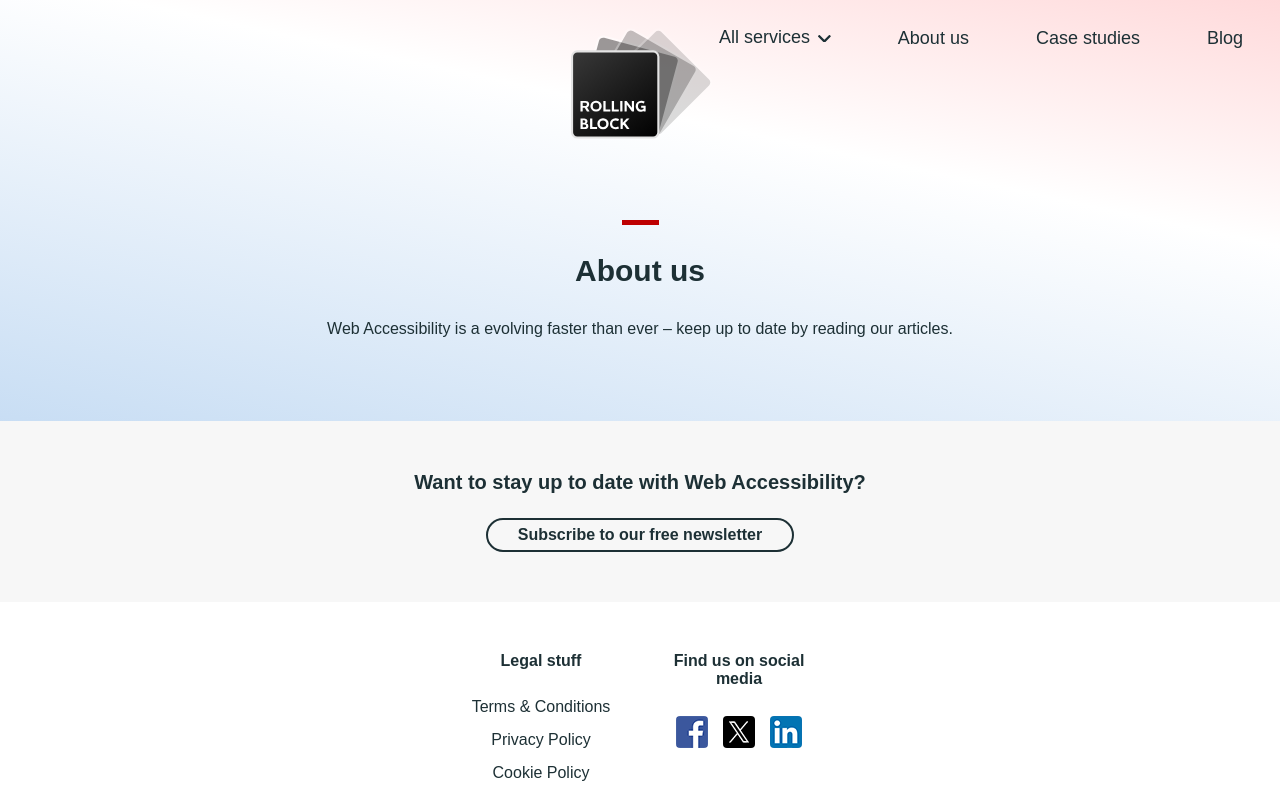
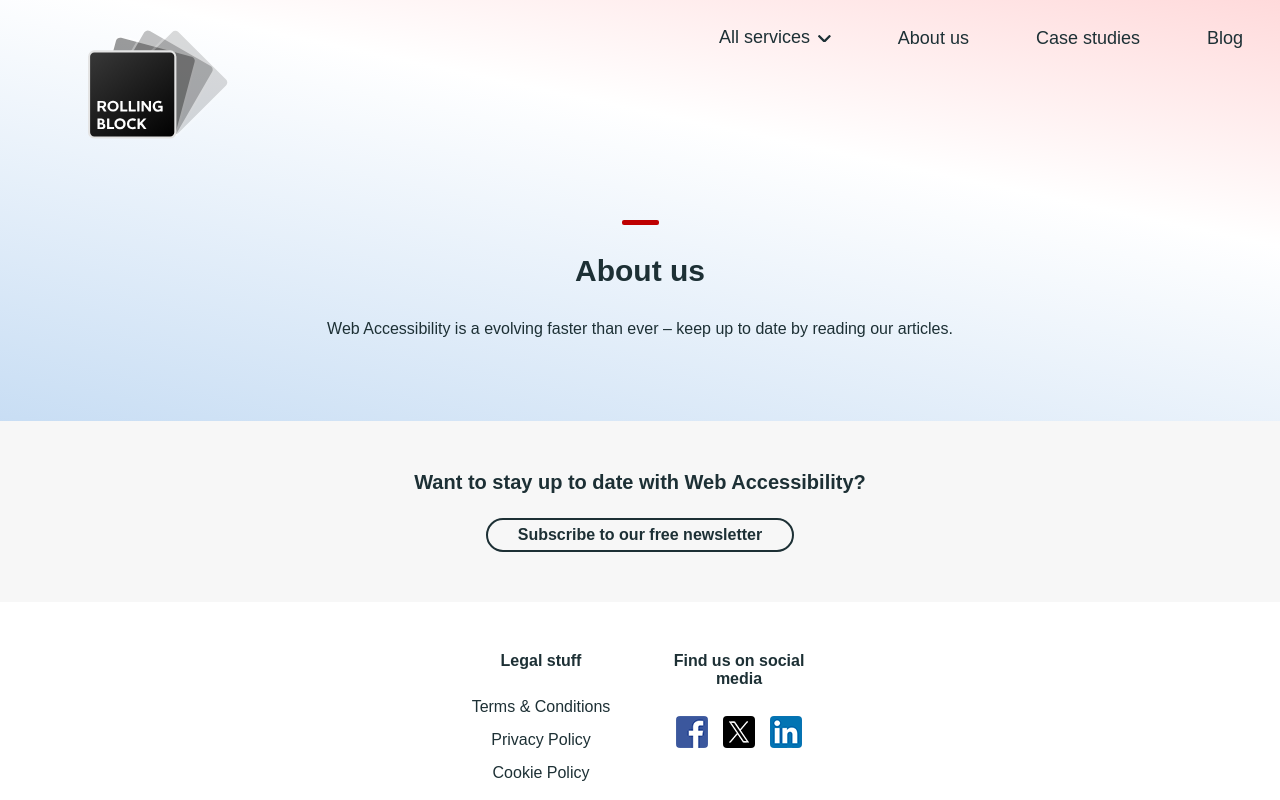
Before and after one commit to WillisDyson/project-rb, a React (Create React App) app: page /about in a window 1280 px wide. Shown: the top 800 px of the page. Built offline with nearby package versions, Linux system fonts and the light colour scheme; a web font is replaced by a local one.

Commit message:
Generic pages setup WIP

```diff
--- a/src/components/footer/small-print/SmallPrint.module.scss
+++ b/src/components/footer/small-print/SmallPrint.module.scss
@@ -31,7 +31,7 @@
     &__logo {
         margin-bottom: 24px;
         height: unset;
-        margin-left: 38px;
+        margin-left: 26px;
         padding: 0;
         width: 76px;
     }
--- a/src/components/generic/logo/Logo.js
+++ b/src/components/generic/logo/Logo.js
@@ -7,7 +7,7 @@ const Logo = ({ className, variant }) => {
       src={logoImage}
       alt="Rolling Block logo"
       title="Rolling Block"
-      className={`${styles.logo} ${className ? className : ""} ${
+      className={`${styles.logo} ${className || ""} ${
         variant ? styles[variant] : ""
       }`}
     />
--- a/src/components/header/Header.module.scss
+++ b/src/components/header/Header.module.scss
@@ -11,12 +11,14 @@
         text-align: center;
 
         &::before {
-            background-color: $crimson-red;
-            content: "";
-            display: block;
-            height: 5px;
-            margin: 0 auto 25px;
-            width: 37px;
+                background-color: var(--border-primary-red);
+                border-radius: 2px;
+                content: "";
+                display: block;
+                height: 5px;
+                position: relative;
+                margin: 0 auto 25px;
+                width: 37px;
         }
     }
 
--- a/src/components/header/hero-header/HeroHeader.module.scss
+++ b/src/components/header/hero-header/HeroHeader.module.scss
@@ -30,6 +30,7 @@
     }
 
     &__title {
+        font-weight: 600;
         margin: 150px auto 75px;
         max-width: 728px;
 
--- a/src/components/navigation/NavBar.js
+++ b/src/components/navigation/NavBar.js
@@ -11,7 +11,7 @@ const NavBar = () => {
 
   return (
     <nav className={styles.nav}>
-      {location.pathname !== "/" && <Logo href="/" />}
+      {location.pathname !== "/" && <Logo className={styles.nav__logo} href="/" />}
       {navDropdownData.map((dropdown) => (
         <TextDropdown
           key={dropdown.text}
--- a/src/components/navigation/NavBar.module.scss
+++ b/src/components/navigation/NavBar.module.scss
@@ -10,6 +10,10 @@
     justify-content: flex-end;
     padding: 26px 33px;
 
+    &__logo {
+        margin-right: auto;
+    }
+
     a {
         margin-left: 59px;
 
--- a/src/global-stylesheets/GlobalStyles.scss
+++ b/src/global-stylesheets/GlobalStyles.scss
@@ -94,7 +94,7 @@ h6 {
 h1 {
     line-height: 1.4;
     font-size: px-to-rem(44px);
-    font-weight: 600;
+    font-weight: 900;
 }
 
 h2 {
```
